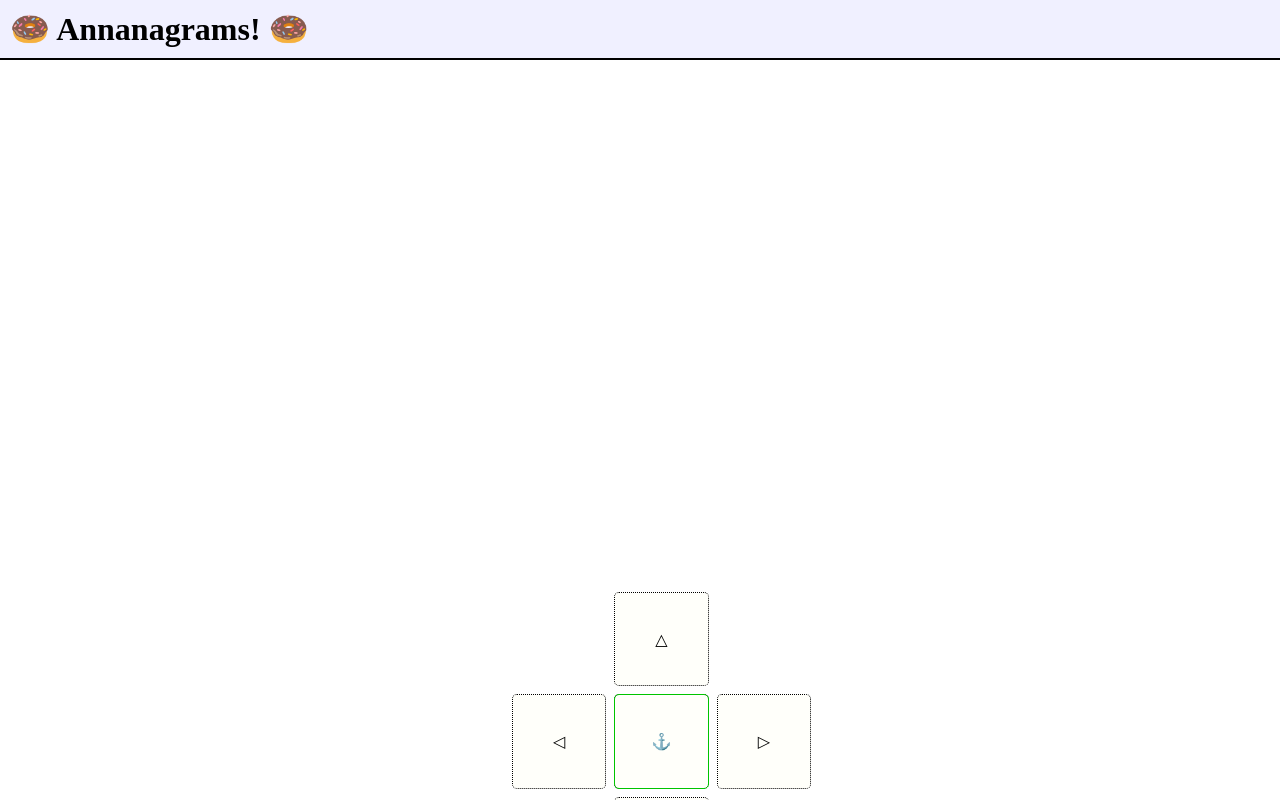
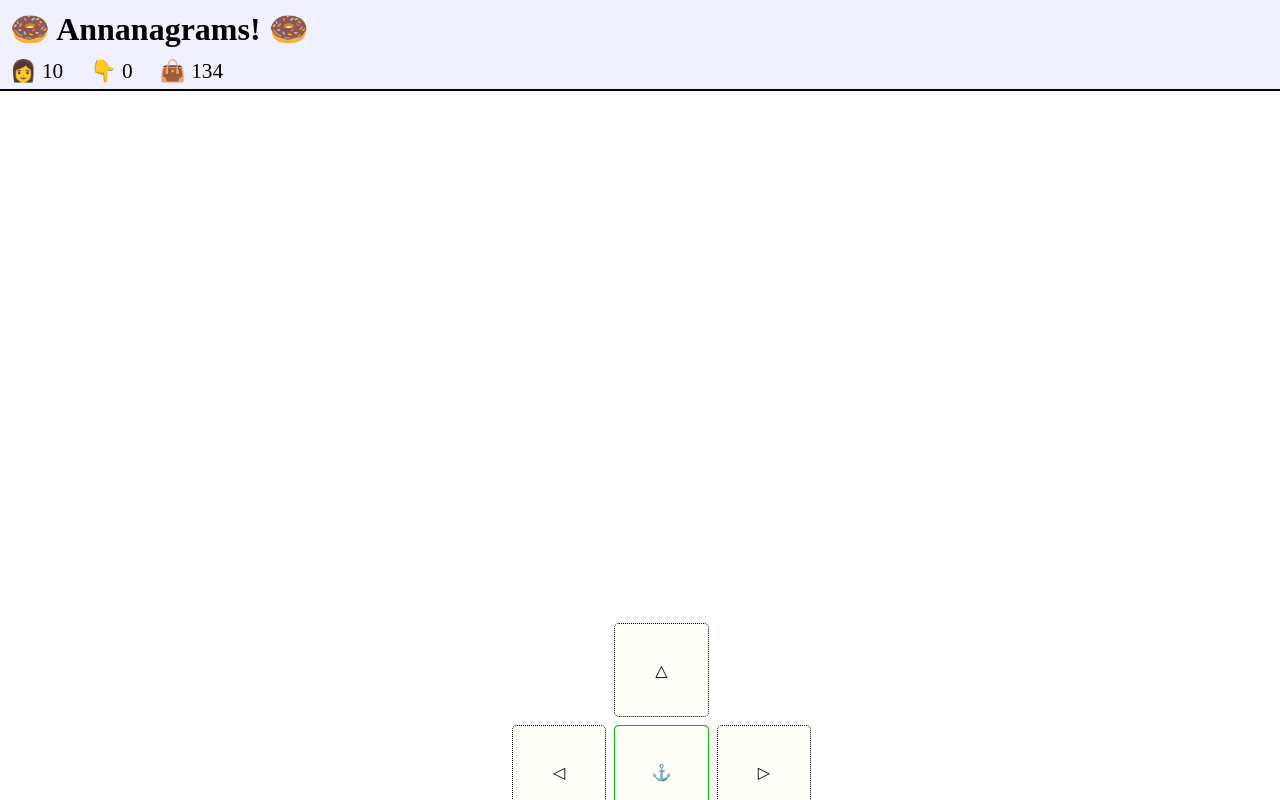
Before and after one commit to slaphappybee/annanagrams, a React (Create React App) app: page / in a window 1280 px wide. Shown: the top 800 px of the page. Built offline with nearby package versions, Linux system fonts and the light colour scheme.

Commit message:
Add tile count ui

```diff
--- a/src/header.tsx
+++ b/src/header.tsx
@@ -1,10 +1,20 @@
 import React from 'react';
 
-export default class Header extends React.Component {
+interface HeaderProps {
+    playerTileCount: number;
+    boardTileCount: number;
+    stashTileCount: number;
+}
+
+export default class Header extends React.Component<HeaderProps> {
     render() {
         return (
             <div className="header">
                 <h1>🍩 Annanagrams! 🍩</h1>
+                <p className="header-stats">
+                👩 {this.props.playerTileCount } &nbsp;&nbsp;&nbsp;
+                👇 {this.props.boardTileCount} &nbsp;&nbsp;&nbsp;
+                👜 {this.props.stashTileCount}</p>
             </div>
         )
     }
--- a/src/index.css
+++ b/src/index.css
@@ -16,6 +16,13 @@ body {
 
 .header h1 {
     margin: 10px 10px 10px 10px;
+}
+
+.header-stats {
+    font-size: 16pt;
+    margin-top: 0px;
+    margin-bottom: 5px;
+    margin-left: 10px;
 }
 
 .button-bar {
--- a/src/index.tsx
+++ b/src/index.tsx
@@ -108,6 +108,7 @@ class Game extends React.Component<{}, GameState> {
     dump(key) {
         this.setState(cloneUpdate(this.state, (s) => {
             s.playerTiles[key] -= 1;
+            s.stashTiles[key] += 1;
         }));
         this.peel();
         this.peel();
@@ -143,6 +144,13 @@ class Game extends React.Component<{}, GameState> {
             return undefined;
 
         return currentTileCandidates[0];
+    }
+
+    _countTiles(tileSet: any): number {
+        var count = 0;
+        for(var key in tileSet)
+            count += tileSet[key];
+        return count;
     }
 
     _shiftPosition(direction: number, position: Position): Position {
@@ -192,9 +200,13 @@ class Game extends React.Component<{}, GameState> {
         let canPeel = countTiles(this.state.playerTiles) === 0;
         let canDump = countTiles(this.state.stashTiles) >= 3;
 
+        let playerTC = this._countTiles(this.state.playerTiles);
+        let stashTC = this._countTiles(this.state.stashTiles);
+        let boardTC = this.state.tiles.length;
+
       return (
         <div className="container">
-            <Header />
+            <Header playerTileCount={playerTC} boardTileCount={boardTC} stashTileCount={stashTC} />
             <WordZone ref={(c) => this._wordzone = c} tiles={this.state.tiles} cursor={this.state.cursor} onCursorChanged={this.onCursorChanged.bind(this)} />
             <ButtonBar canPeel={canPeel} canDump={canDump} isDumpMode={this.state.dumpMode}
                 onPeel={() => this.peel()} onDump={() => this.toggleDumpMode()} direction={this.state.boardDirection}
```
